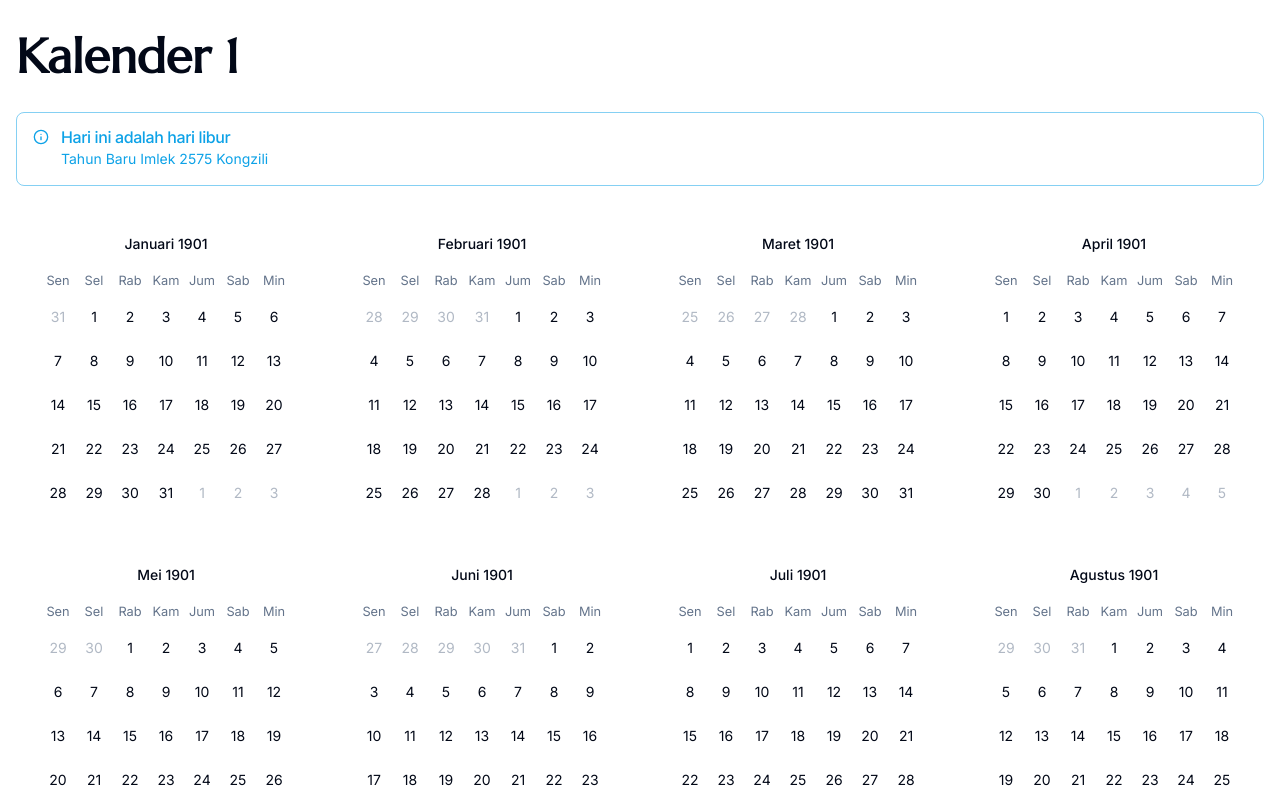
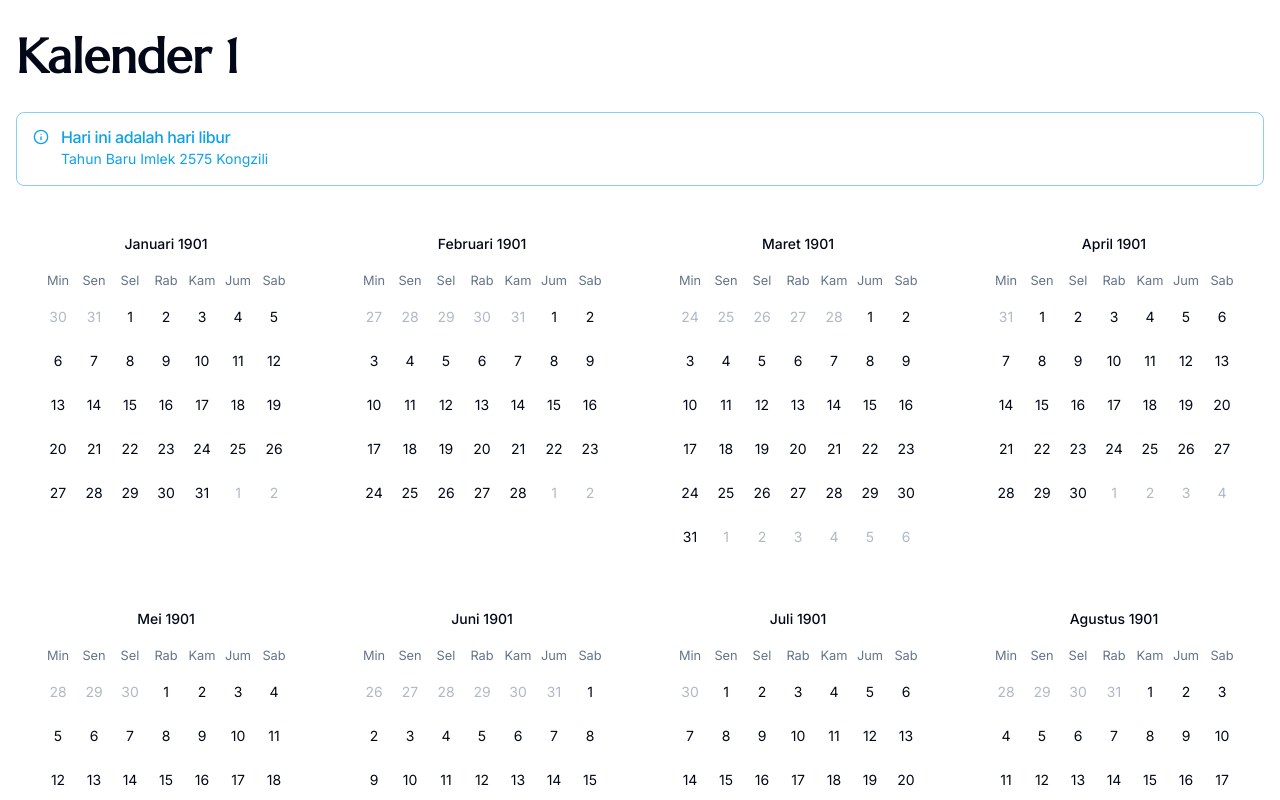
Before and after one commit to rendiriz/calendar, a Next.js app: page /1 in a window 1280 px wide. Shown: the top 800 px of the page. Built offline with nearby package versions, Linux system fonts and the light colour scheme.

Commit message:
fix: start week

```diff
--- a/components/month.tsx
+++ b/components/month.tsx
@@ -47,6 +47,7 @@ export default function Month({ year, month, holiday }: Props) {
       defaultMonth={new Date(year, month)}
       className="flex justify-center w-full"
       locale={id}
+      weekStartsOn={0}
       modifiers={{
         nationalHoliday: nationalHolidaySelected,
         massLeave: massLeaveSelected,
```
